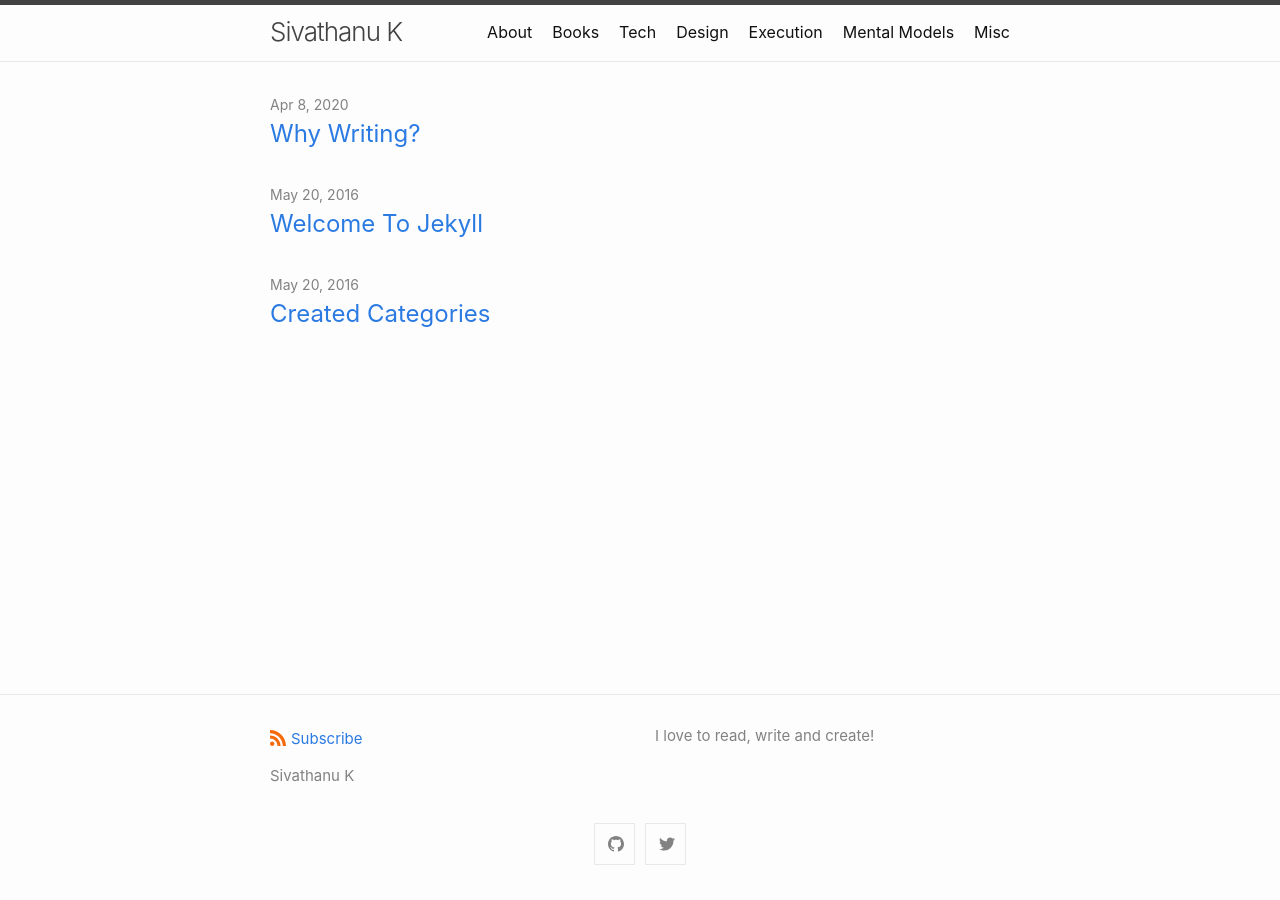
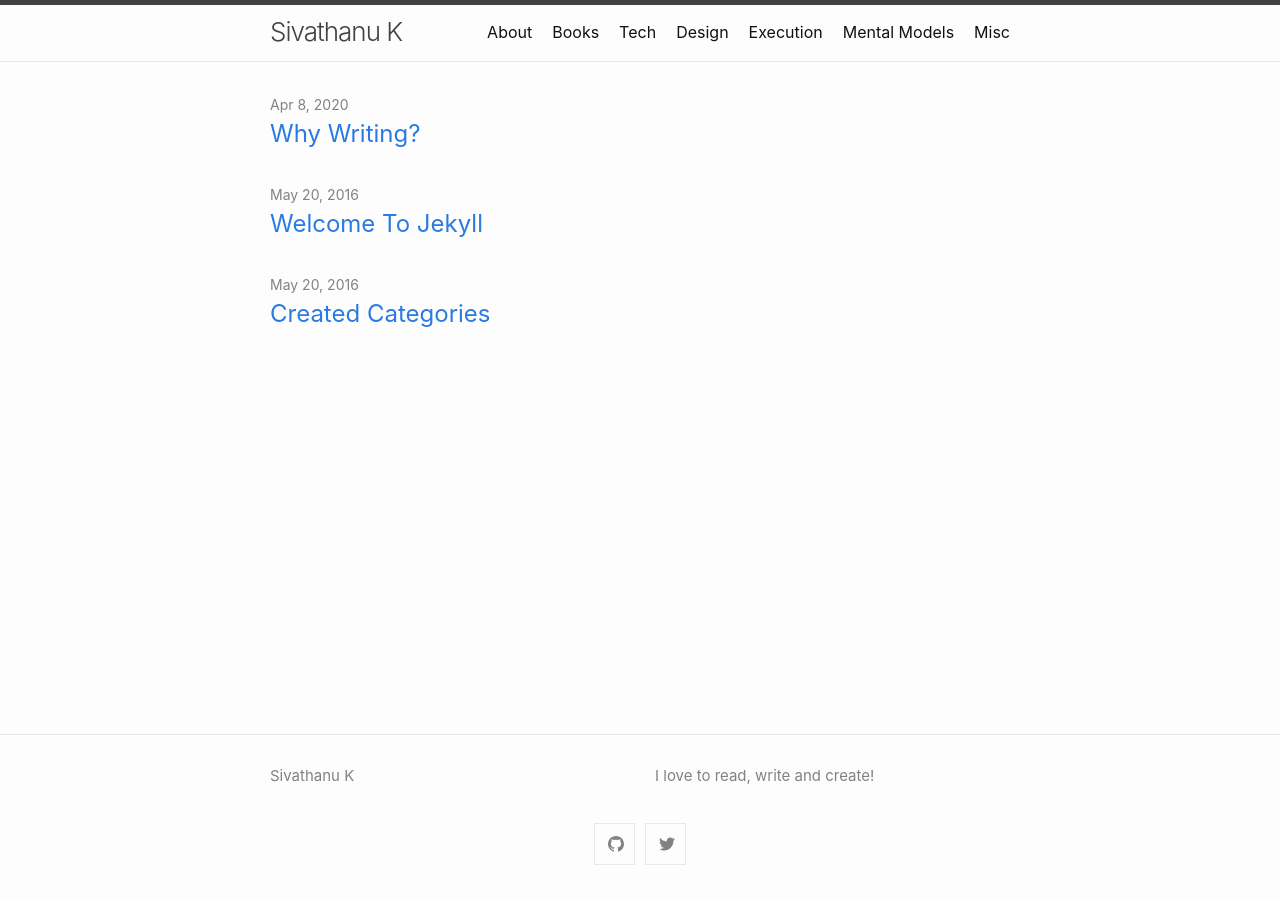
Before and after one commit to sivathanuk/sivathanuk.github.io, a Jekyll site: the page built from index.md, in a window 1280 px wide. Built offline with Jekyll 4.4.1, drawn with Linux system fonts in a browser that asks for light colours.

Commit message:
removed rss

```diff
--- a/_config.yml
+++ b/_config.yml
@@ -6,6 +6,8 @@ description: > # this means to ignore newlines until "show_excerpts:"
 permalink: /:categories/:title/
 show_excerpts: false # set to true to show excerpts on the homepage
 
+
+timezone: Asia/Kolkata
 # Minima date format
 # refer to https://shopify.github.io/liquid/filters/date/ if you want to customize this
 minima:
@@ -51,7 +53,7 @@ minima:
 
 # Build settings
 theme: minima
-
+markdown: kramdown
 plugins:
  #- jekyll-feed
  - jekyll-seo-tag
--- a/_includes/footer.html
+++ b/_includes/footer.html
@@ -5,13 +5,7 @@
 
     <div class="footer-col-wrapper">
       <div class="footer-col">
-        <p class="feed-subscribe">
-          <a href="{{ 'feed.xml' | relative_url }}">
-            <svg class="svg-icon orange">
-              <use xlink:href="{{ 'assets/minima-social-icons.svg#rss' | relative_url }}"></use>
-            </svg><span>Subscribe</span>
-          </a>
-        </p>
+
       {%- if site.author %}
         <ul class="contact-list">
           {% if site.author.name -%}
```
